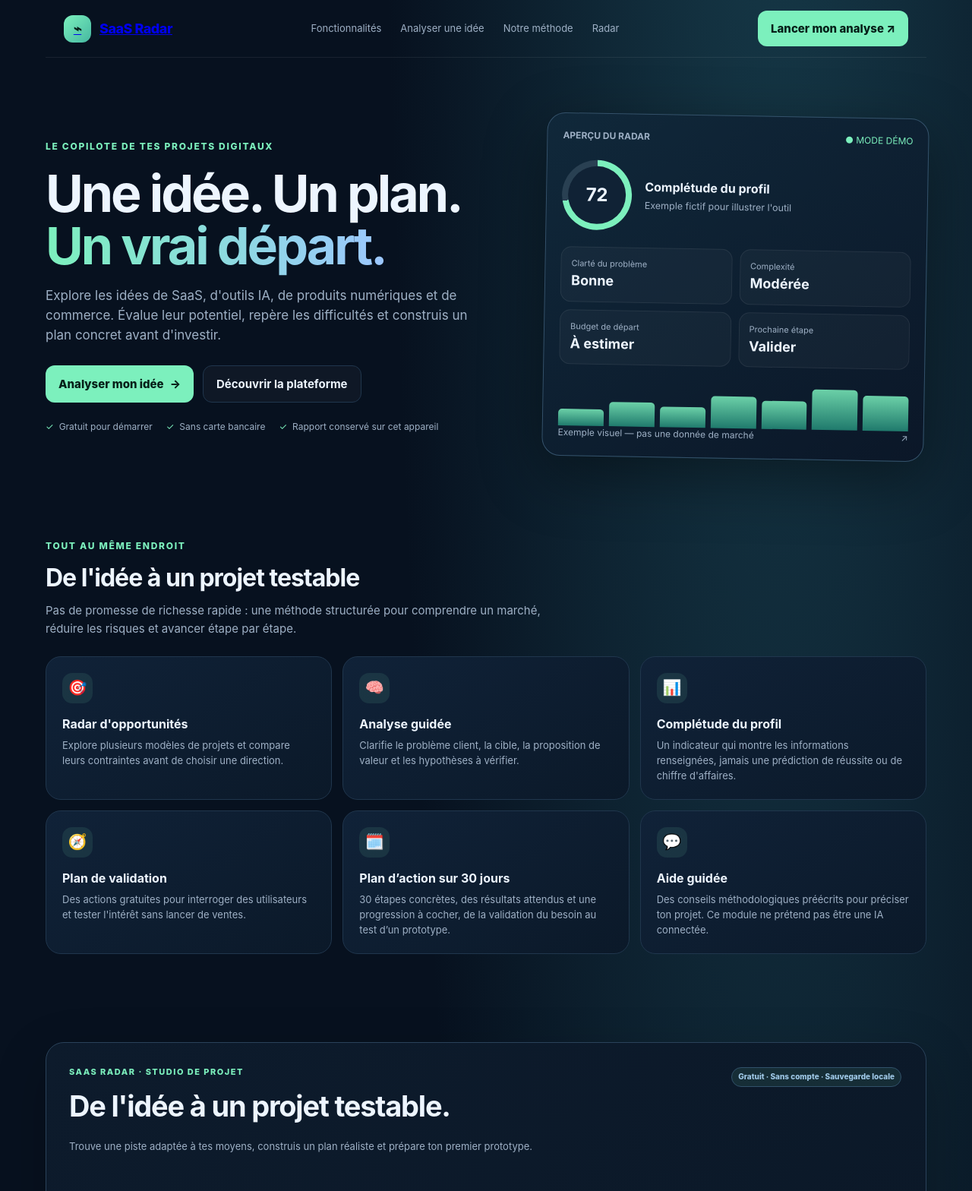
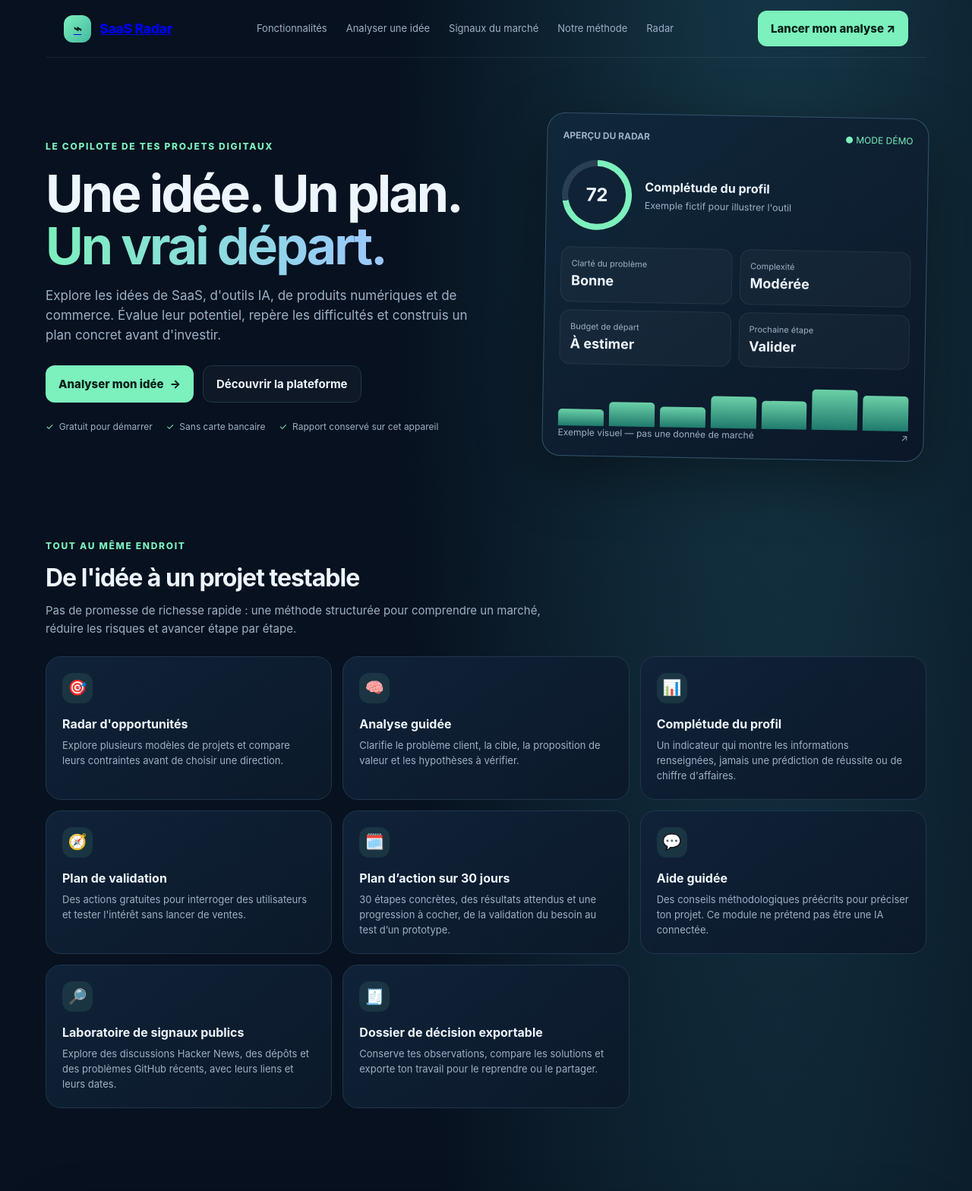
Before and after one commit to ecoastuce-studio/Boutik30, a plain HTML site: page index.html in a window 1280 px wide. Shown: the top 1568 px of the page at 76% size. Drawn offline with Linux system fonts and the light colour scheme.

Commit message:
Integrate market intelligence lab into SaaS Radar

```diff
--- a/index.html
+++ b/index.html
@@ -29,7 +29,7 @@
 <body>
 <noscript><iframe src="https://www.googletagmanager.com/ns.html?id=GTM-W4DQMXLM"
   height="0" width="0" style="display:none;visibility:hidden"></iframe></noscript>
-<header class="wrap nav"><a class="brand" href="#"><span class="logo">⌁</span> SaaS Radar</a><nav class="navlinks"><a href="#fonctionnalites">Fonctionnalités</a><a href="#sr-studio">Analyser une idée</a><a href="#methode">Notre méthode</a></nav><a class="navcta" href="#sr-studio">Lancer mon analyse ↗</a></header>
+<header class="wrap nav"><a class="brand" href="#"><span class="logo">⌁</span> SaaS Radar</a><nav class="navlinks"><a href="#fonctionnalites">Fonctionnalités</a><a href="#sr-studio">Analyser une idée</a><a href="#sr-market-lab">Signaux du marché</a><a href="#methode">Notre méthode</a></nav><a class="navcta" href="#sr-studio">Lancer mon analyse ↗</a></header>
 <main>
 <section class="wrap hero">
 <div><div class="eyebrow">Le copilote de tes projets digitaux</div><h1>Une idée. Un plan.<br><span class="gradient">Un vrai départ.</span></h1><p>Explore les idées de SaaS, d'outils IA, de produits numériques et de commerce. Évalue leur potentiel, repère les difficultés et construis un plan concret avant d'investir.</p><div class="heroactions"><a class="primary" href="#sr-studio">Analyser mon idée <span>→</span></a><a class="secondary" href="#fonctionnalites">Découvrir la plateforme</a></div><div class="proof"><span>Gratuit pour démarrer</span><span>Sans carte bancaire</span><span>Rapport conservé sur cet appareil</span></div></div>
@@ -42,6 +42,8 @@
 <article class="feature"><div class="ico">🧭</div><h3>Plan de validation</h3><p>Des actions gratuites pour interroger des utilisateurs et tester l'intérêt sans lancer de ventes.</p></article>
 <article class="feature"><div class="ico">🗓️</div><h3>Plan d’action sur 30 jours</h3><p>30 étapes concrètes, des résultats attendus et une progression à cocher, de la validation du besoin au test d’un prototype.</p></article>
 <article class="feature"><div class="ico">💬</div><h3>Aide guidée</h3><p>Des conseils méthodologiques préécrits pour préciser ton projet. Ce module ne prétend pas être une IA connectée.</p></article>
+<article class="feature"><div class="ico">🔎</div><h3>Laboratoire de signaux publics</h3><p>Explore des discussions Hacker News, des dépôts et des problèmes GitHub récents, avec leurs liens et leurs dates.</p></article>
+<article class="feature"><div class="ico">🧾</div><h3>Dossier de décision exportable</h3><p>Conserve tes observations, compare les solutions et exporte ton travail pour le reprendre ou le partager.</p></article>
 </div></section>
 <section class="wrap section" id="outil"><div class="sectionhead"><div class="eyebrow">Ton espace de travail</div><h2>Construis ton radar personnel</h2><p>Réponds aux étapes. Tu obtiendras une première analyse structurée et un plan de progression adapté à tes contraintes.</p></div>
 <div class="builder"><aside class="steps" id="steps"><div class="stepitem active"><span class="stepnum">1</span><span>Ton idée</span></div><div class="stepitem"><span class="stepnum">2</span><span>Ton profil</span></div><div class="stepitem"><span class="stepnum">3</span><span>Tes moyens</span></div><div class="stepitem"><span class="stepnum">4</span><span>Ton objectif</span></div></aside>
@@ -117,4 +119,5 @@ render();
 <script src="radar.js"></script>
 <script src="analysis-pro.js"></script>
 <script src="studio.js"></script>
+<script src="market-lab.js"></script>
 </body></html>
```
